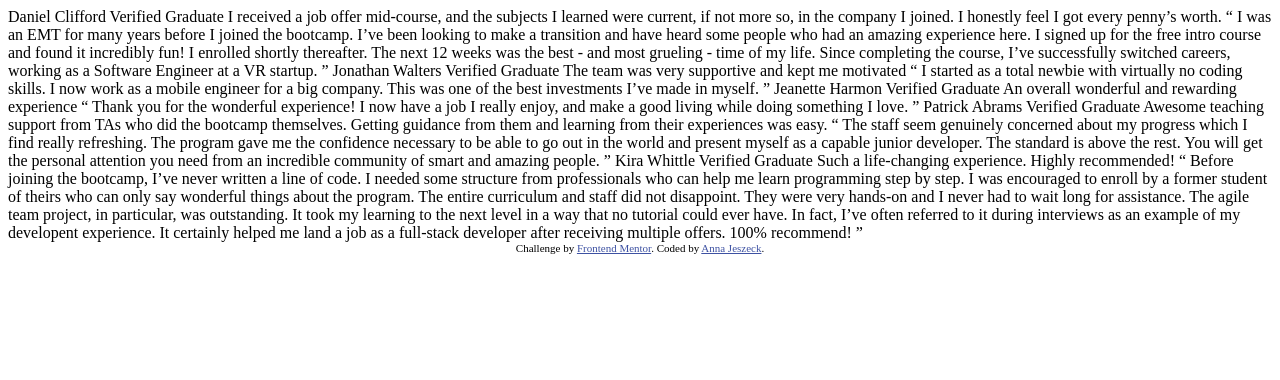
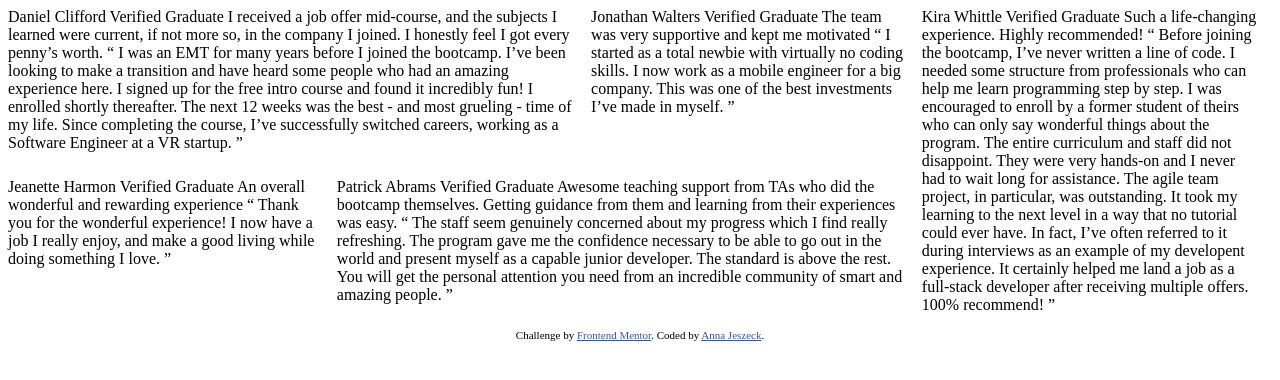
Before and after one commit to ajeszeck/testimonials-project, a plain HTML site: page index.html in a window 1280 px wide. Drawn offline with Linux system fonts and the light colour scheme.

Commit message:
Created initial grid.

```diff
--- a/index.html
+++ b/index.html
@@ -7,10 +7,12 @@
   <link rel="icon" type="image/png" sizes="32x32" href="./images/favicon-32x32.png">
   <link rel="stylesheet" href="./stylesheet.css">
 
-  <title>Frontend Mentor | [Challenge Name Here]</title>
+  <title>Frontend Mentor | Testimonials grid section</title>
 
 </head>
 <body>
+  <div class="grid-container">
+    <div class="item-1">  <!-- columns 1,3 | rows 1,2 -->
       Daniel Clifford
       Verified Graduate
 
@@ -22,7 +24,9 @@
       for the free intro course and found it incredibly fun! I enrolled shortly thereafter.
       The next 12 weeks was the best - and most grueling - time of my life. Since completing
       the course, I’ve successfully switched careers, working as a Software Engineer at a VR startup. ”
+    </div>
 
+    <div class="item-2"> <!-- columns 3,4 | rows 1,2 -->
       Jonathan Walters
       Verified Graduate
 
@@ -30,26 +34,9 @@
 
       “ I started as a total newbie with virtually no coding skills. I now work as a mobile engineer
       for a big company. This was one of the best investments I’ve made in myself. ”
+    </div>
 
-  Jeanette Harmon
-  Verified Graduate
-
-  An overall wonderful and rewarding experience
-
-  “ Thank you for the wonderful experience! I now have a job I really enjoy, and make a good living
-  while doing something I love. ”
-
-  Patrick Abrams
-  Verified Graduate
-
-  Awesome teaching support from TAs who did the bootcamp themselves. Getting guidance from them and
-  learning from their experiences was easy.
-
-  “ The staff seem genuinely concerned about my progress which I find really refreshing. The program
-  gave me the confidence necessary to be able to go out in the world and present myself as a capable
-  junior developer. The standard is above the rest. You will get the personal attention you need from
-  an incredible community of smart and amazing people. ”
-
+    <div class="item-3"> <!-- columns 4,5 | rows 1,3 -->
       Kira Whittle
       Verified Graduate
 
@@ -63,7 +50,32 @@
       could ever have. In fact, I’ve often referred to it during interviews as an example of my developent
       experience. It certainly helped me land a job as a full-stack developer after receiving multiple offers.
       100% recommend! ”
+    </div>
 
+    <div class="item-4"> <!-- columns 1,2 | rows 2,3 -->
+      Jeanette Harmon
+      Verified Graduate
+
+      An overall wonderful and rewarding experience
+
+      “ Thank you for the wonderful experience! I now have a job I really enjoy, and make a good living
+      while doing something I love. ”
+    </div>
+
+    <div class="item-5"> <!-- columns 2,4 | rows 2,3 -->
+      Patrick Abrams
+      Verified Graduate
+
+      Awesome teaching support from TAs who did the bootcamp themselves. Getting guidance from them and
+      learning from their experiences was easy.
+
+      “ The staff seem genuinely concerned about my progress which I find really refreshing. The program
+      gave me the confidence necessary to be able to go out in the world and present myself as a capable
+      junior developer. The standard is above the rest. You will get the personal attention you need from
+      an incredible community of smart and amazing people. ”
+    </div>
+
+  </div>
   <div class="attribution">
     Challenge by <a href="https://www.frontendmentor.io?ref=challenge" target="_blank">Frontend Mentor</a>.
     Coded by <a href="#">Anna Jeszeck</a>.
--- a/stylesheet.css
+++ b/stylesheet.css
@@ -1,2 +1,36 @@
 .attribution { font-size: 11px; text-align: center; }
+
 .attribution a { color: hsl(228, 45%, 44%); }
+
+.grid-container {
+    display: grid;
+    grid-template-columns: auto auto auto auto auto;
+    grid-template-rows: auto auto auto;
+    grid-column-gap: 15px;
+    grid-row-gap: 15px;
+}
+
+.item-1 {
+    grid-column: 1 / 3;
+    grid-row: 1 / 2;
+}
+
+.item-2 {
+    grid-column: 3 / 4;
+    grid-row: 1 / 2;
+}
+
+.item-3 {
+    grid-column: 4 / 5;
+    grid-row: 1 / 3;
+}
+
+.item-4 {
+    grid-column: 1 / 2;
+    grid-row: 2 / 3;
+}
+
+.item-5 {
+    grid-column: 2 / 4;
+    grid-row: 2 / 3;
+}
```
Lines whose indentation alone changed are shown as unchanged.
